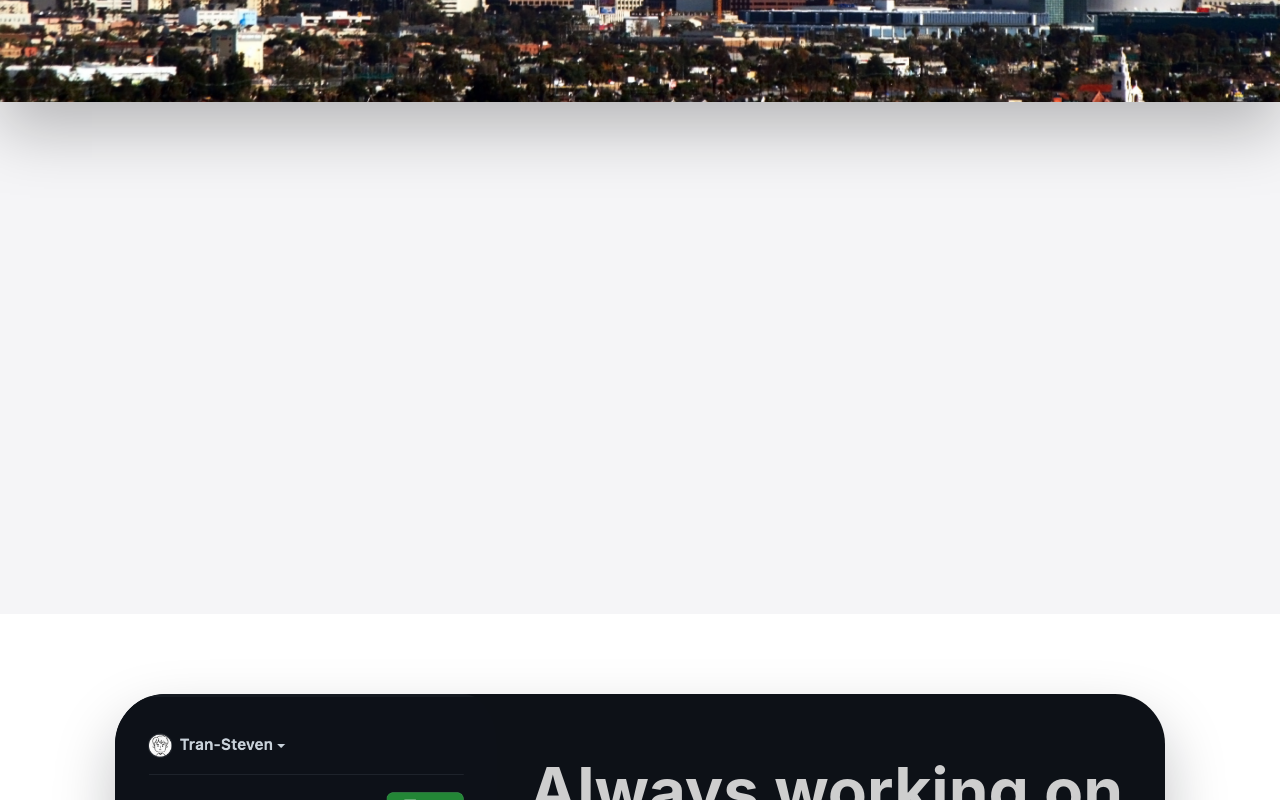
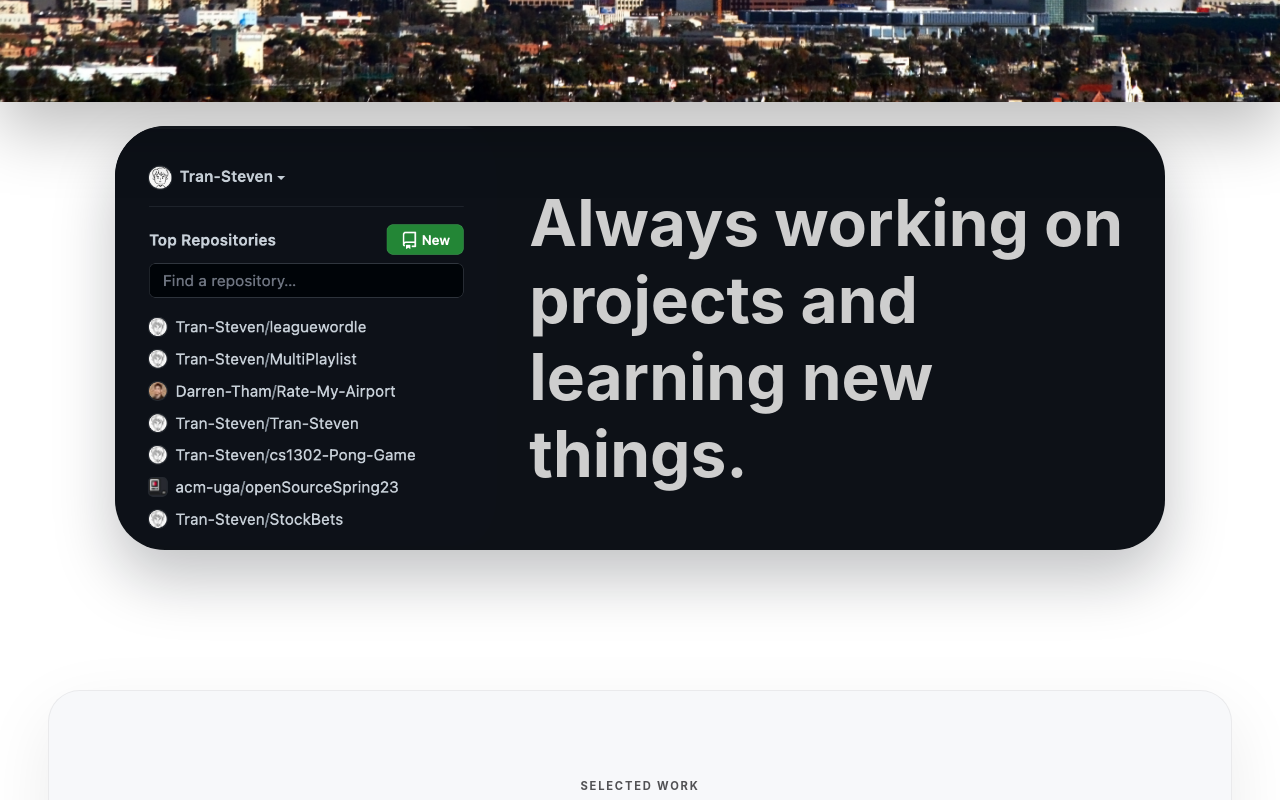
Before and after one commit to Tran-Steven/website, a Next.js app: page / in a window 1280 px wide. Shown: the part 1720-2520 px from the top of the page. Built offline with nearby package versions, Linux system fonts and the light colour scheme.

Commit message:
Reduce spacing between about and projects sections

```diff
--- a/styles/Home.module.css
+++ b/styles/Home.module.css
@@ -1598,7 +1598,7 @@
 
 @media (max-width: 768px) {
   .appleScrollSection {
-    height: 125vh;
+    height: 116vh;
   }
 
   .appleScrollSection .aboutmetitle {
@@ -1608,6 +1608,14 @@
   .appleScrollSection .expandingContainer {
     top: 12vh;
   }
+}
+
+.appleScrollSection {
+  height: 116vh;
+}
+
+.repos {
+  margin-top: 1.5rem;
 }
 
 .dropdownholder {
```
